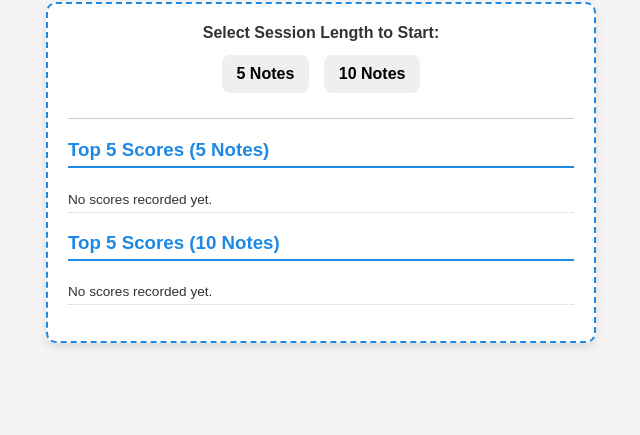
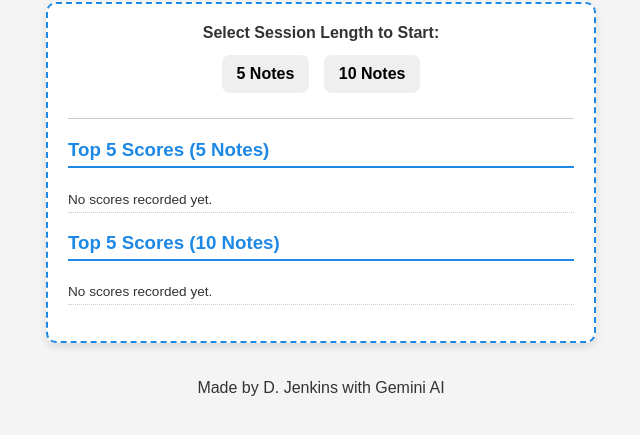
Before and after one commit to nopales/nopales.github.io, a plain HTML site: page intune6.html in a window 1280 px wide. Shown: the part 57-492 px from the top of the page, without its empty margins (319-959 px from the left). Drawn offline with Linux system fonts and the light colour scheme.

Commit message:
Update intune6.html

```diff
--- a/intune6.html
+++ b/intune6.html
@@ -267,7 +267,7 @@
             <button onclick="resetGame()">Play Again</button>
         </div>
     </div>
-
+<div><p>Made by D. Jenkins with Gemini AI</p></div>
     <script>
         // Global Audio Context and Oscillators
         let audioContext;
```
